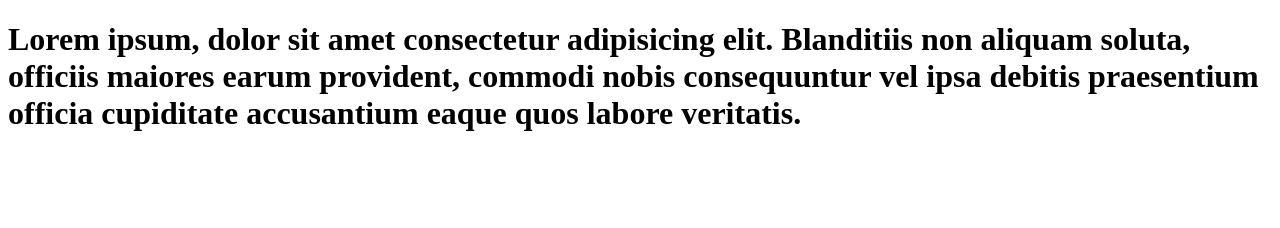
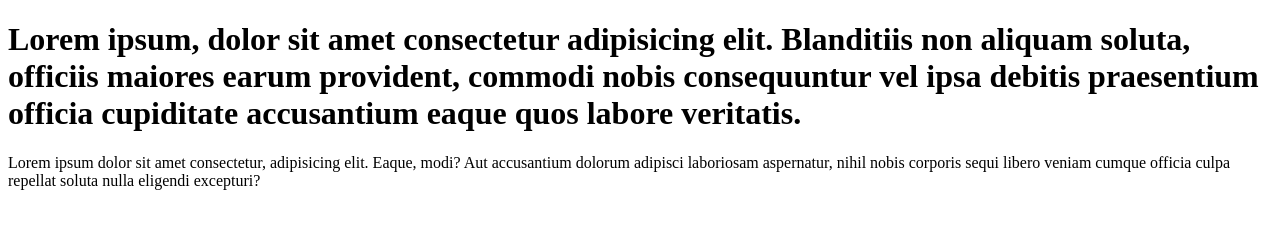
Before and after one commit to bhlRahul-TD/learn-git, a plain HTML site: page index.html in a window 1280 px wide. Drawn offline with Linux system fonts and the light colour scheme.

Commit message:
add paragraph to code

```diff
--- a/index.html
+++ b/index.html
@@ -12,5 +12,11 @@
       consequuntur vel ipsa debitis praesentium officia cupiditate accusantium
       eaque quos labore veritatis.
     </h1>
+    <p>
+      Lorem ipsum dolor sit amet consectetur, adipisicing elit. Eaque, modi? Aut
+      accusantium dolorum adipisci laboriosam aspernatur, nihil nobis corporis
+      sequi libero veniam cumque officia culpa repellat soluta nulla eligendi
+      excepturi?
+    </p>
   </body>
 </html>
```
